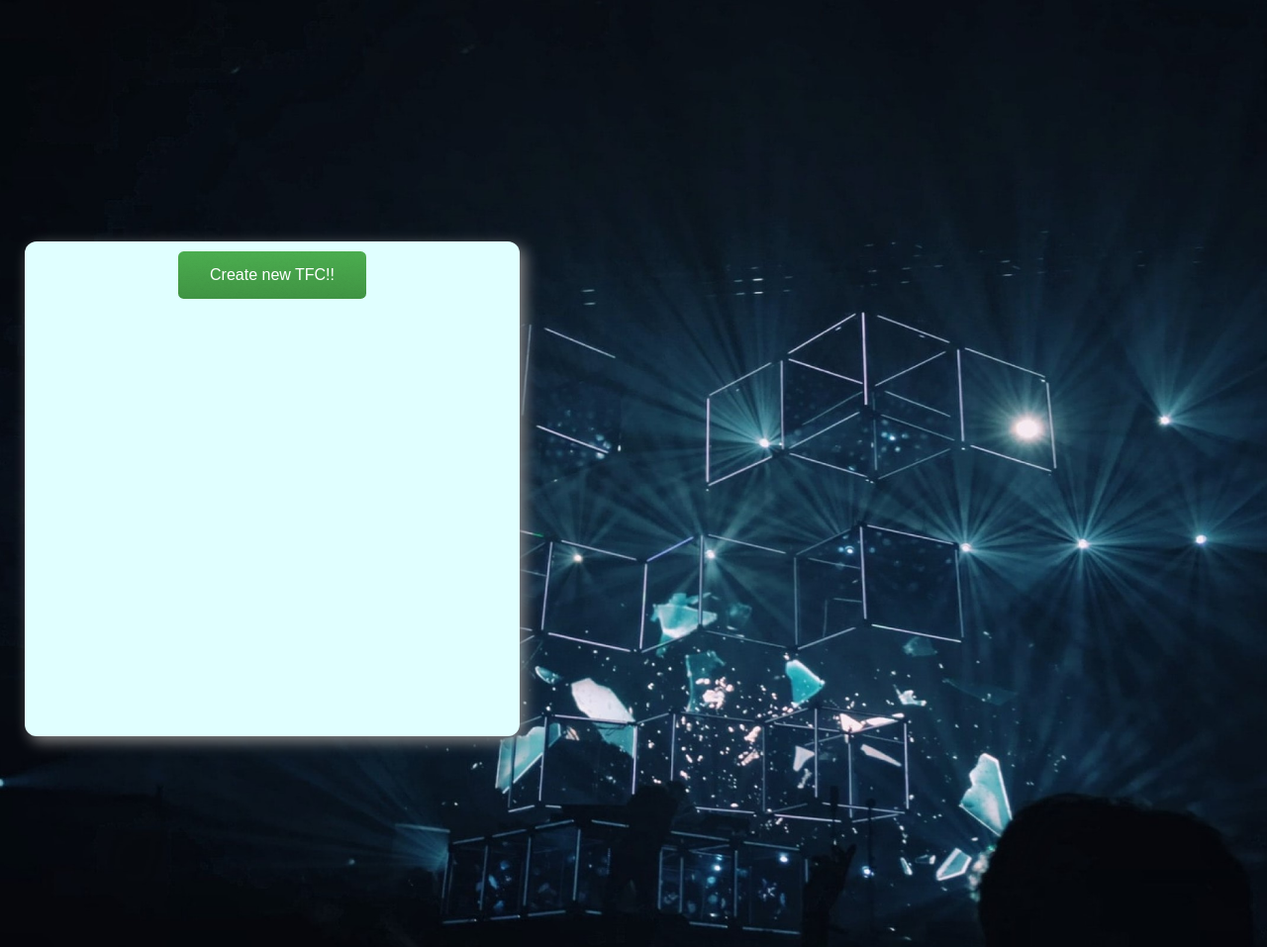
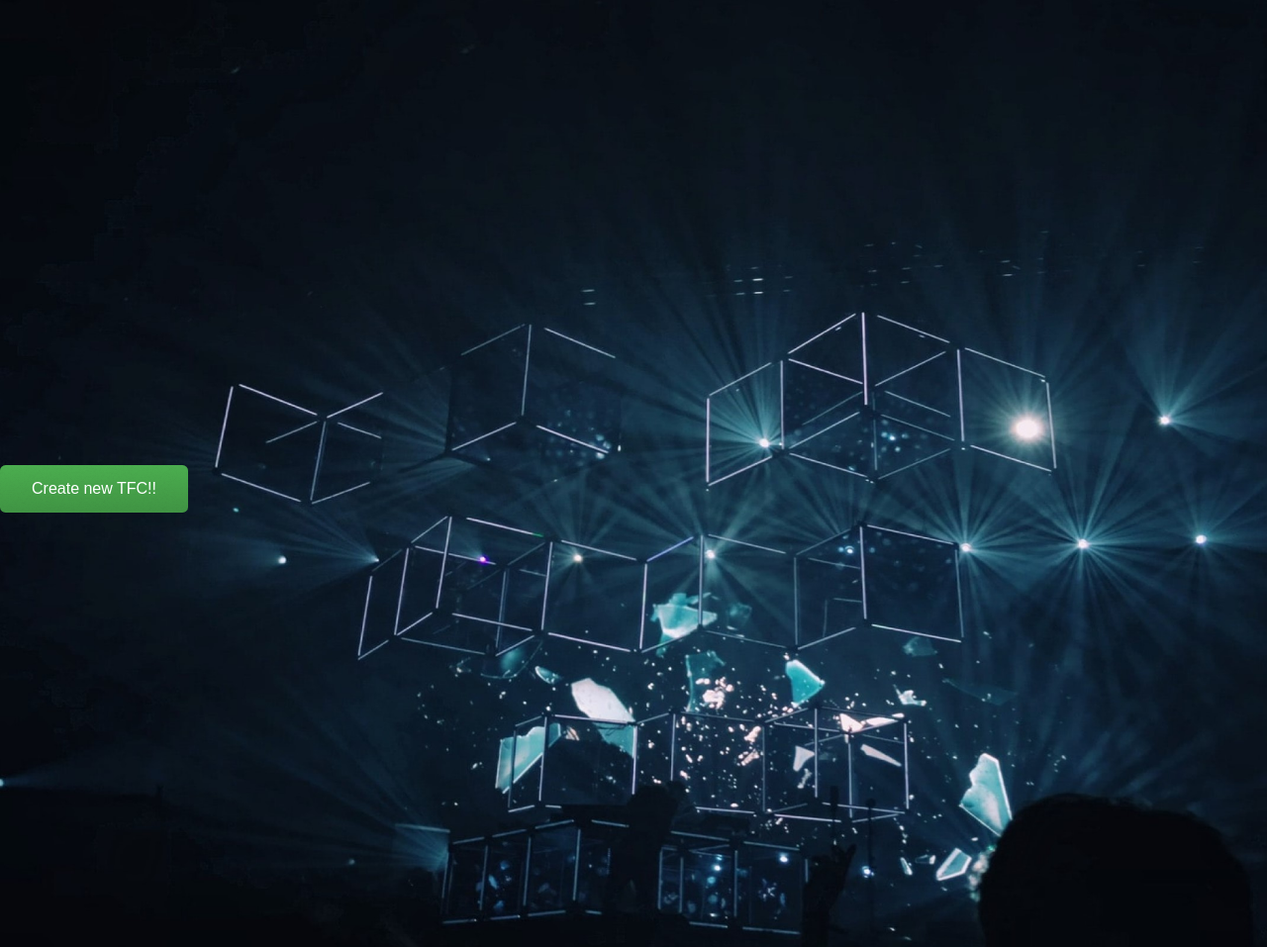
Before and after one commit to rangerd00/Projeto-PW, a Django app: page /projetos in a window 1280 px wide. Shown: the part 1625-2582 px from the top of the page at 99% size. Run offline with Django 4.2, Linux system fonts and the light colour scheme; data that the repository does not hold is empty; parts of the project's set-up code (start-up, migrations or seed data) failed here and were passed over.

Commit message:
Lab 11 TFCs

```diff
--- a/portfolio/static/portfolio/css/projetos.css
+++ b/portfolio/static/portfolio/css/projetos.css
@@ -146,9 +146,7 @@ main {
 
 }
 
-.divBut{
-      text-align: center;
-}
+
 
 .button {
   background-color: #4CAF50;
--- a/portfolio/templates/portfolio/projetos.html
+++ b/portfolio/templates/portfolio/projetos.html
@@ -154,7 +154,7 @@
 
 
     <div class="containerTFC" >
-        <div class="divBut">   <a href="{% url 'portfolio:novotfc' %}" >   <button class="button">  Create new TFC!!</button> </a>                    </div>
+
 
 
 
@@ -196,6 +196,8 @@
 
     </div>
           {% endfor %}
+
+        <a href="{% url 'portfolio:novotfc' %}" >   <button class="button">  Create new TFC!!</button>
 
 
   </div>
```
